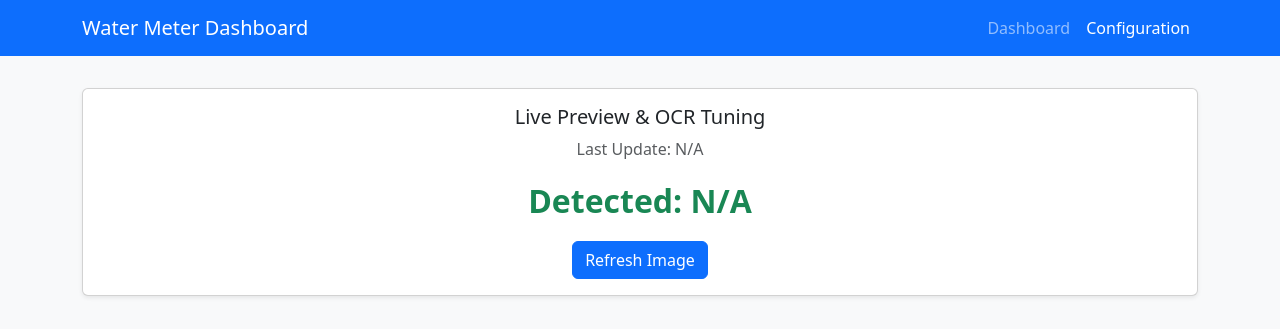
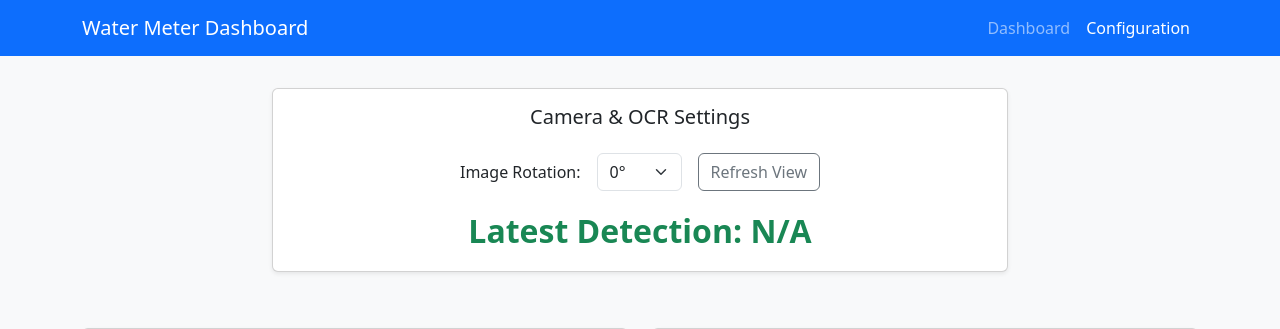
Before and after one commit to MaxKolbysh/counter_retrofiting, a Flask app: page /config in a window 1280 px wide. Shown: the top 329 px of the page. Run offline with Flask 3, Linux system fonts and the light colour scheme.

Commit message:
update camera contrals

```diff
--- a/app/main.py
+++ b/app/main.py
@@ -10,9 +10,19 @@ BASE_DIR = os.path.abspath(os.path.join(os.path.dirname(__file__), '..'))
 DATA_DIR = os.path.join(BASE_DIR, 'data')
 IMAGES_DIR = os.path.join(DATA_DIR, 'images')
 READINGS_FILE = os.path.join(DATA_DIR, 'readings.json')
+CONFIG_FILE = os.path.join(DATA_DIR, 'config.json')
 
 # Ensure directories exist
 os.makedirs(IMAGES_DIR, exist_ok=True)
+
+def get_config():
+    if not os.path.exists(CONFIG_FILE):
+        return {"rotation": 0}
+    with open(CONFIG_FILE, 'r') as f:
+        try:
+            return json.load(f)
+        except:
+            return {"rotation": 0}
 
 def get_latest_readings(limit=10):
     if not os.path.exists(READINGS_FILE):
@@ -34,7 +44,22 @@ def index():
 def config():
     readings = get_latest_readings(1)
     latest = readings[0] if readings else {"timestamp": "N/A", "value": "N/A"}
-    return render_template('config.html', latest=latest)
+    return render_template('config.html', latest=latest, config=get_config())
+
+@app.route('/api/config', methods=['POST'])
+def save_config():
+    from flask import request
+    new_config = request.json
+    with open(CONFIG_FILE, 'w') as f:
+        json.dump(new_config, f, indent=4)
+    return jsonify({"status": "success"})
+
+@app.route('/api/clear_history', methods=['POST'])
+def clear_history():
+    if os.path.exists(READINGS_FILE):
+        with open(READINGS_FILE, 'w') as f:
+            json.dump([], f)
+    return jsonify({"status": "success"})
 
 @app.route('/api/latest')
 def api_latest():
--- a/app/templates/config.html
+++ b/app/templates/config.html
@@ -25,17 +25,46 @@
 
     <div class="container pb-5">
         <div class="row">
-            <div class="col-12">
+            <div class="col-md-8 offset-md-2">
                 <div class="card">
                     <div class="card-body text-center">
-                        <h5 class="card-title">Live Preview & OCR Tuning</h5>
-                        <p class="text-muted">Last Update: {{ latest.timestamp }}</p>
-                        <div class="ocr-result mb-3">Detected: {{ latest.value }}</div>
-                        <button class="btn btn-primary" onclick="window.location.reload()">Refresh Image</button>
+                        <h5 class="card-title">Camera & OCR Settings</h5>
+                        <div class="row g-3 align-items-center justify-content-center mt-2">
+                            <div class="col-auto">
+                                <label for="rotation" class="col-form-label">Image Rotation:</label>
+                            </div>
+                            <div class="col-auto">
+                                <select id="rotation" class="form-select" onchange="saveConfig()">
+                                    <option value="0" {% if config.rotation == 0 %}selected{% endif %}>0°</option>
+                                    <option value="90" {% if config.rotation == 90 %}selected{% endif %}>90°</option>
+                                    <option value="180" {% if config.rotation == 180 %}selected{% endif %}>180°</option>
+                                    <option value="270" {% if config.rotation == 270 %}selected{% endif %}>270°</option>
+                                </select>
+                            </div>
+                            <div class="col-auto">
+                                <button class="btn btn-outline-secondary" onclick="window.location.reload()">Refresh View</button>
+                            </div>
+                        </div>
+                        <div class="ocr-result mt-3">Latest Detection: {{ latest.value }}</div>
                     </div>
                 </div>
             </div>
         </div>
+
+        <script>
+            function saveConfig() {
+                const rotation = document.getElementById('rotation').value;
+                fetch('/api/config', {
+                    method: 'POST',
+                    headers: { 'Content-Type': 'application/json' },
+                    body: JSON.stringify({ rotation: parseInt(rotation) })
+                }).then(response => {
+                    if (response.ok) {
+                        alert('Settings saved. They will apply on the next camera capture.');
+                    }
+                });
+            }
+        </script>
 
         <div class="row mt-4">
             <div class="col-md-6">
--- /dev/null
+++ b/data/config.json
@@ -0,0 +1,3 @@
+{
+    "rotation": 0
+}
```
Also changed, not shown: app/templates/index.html (+28 -24 lines), scripts/capture_and_read.py (+12 -2 lines).
